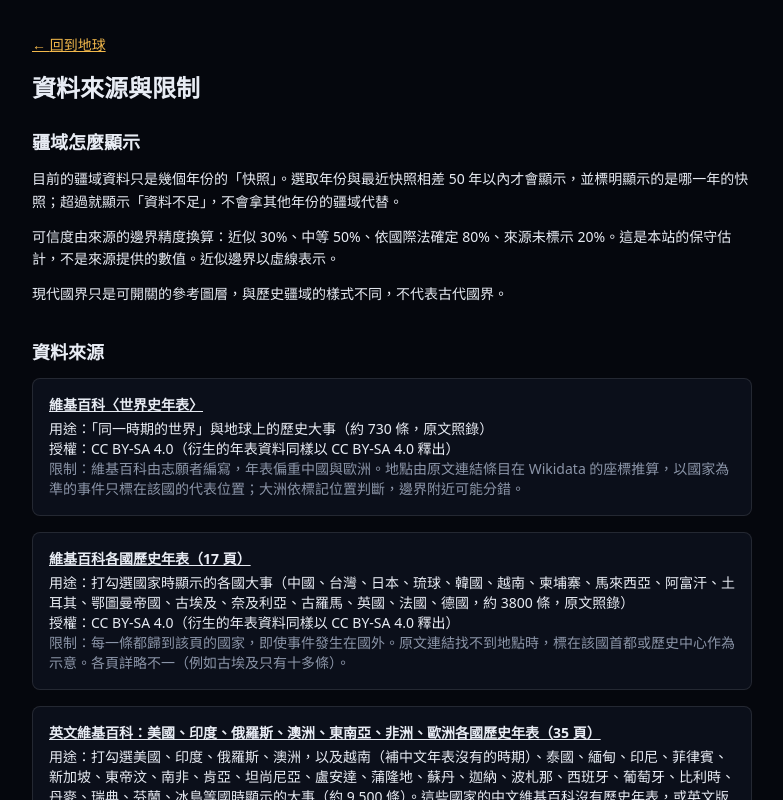
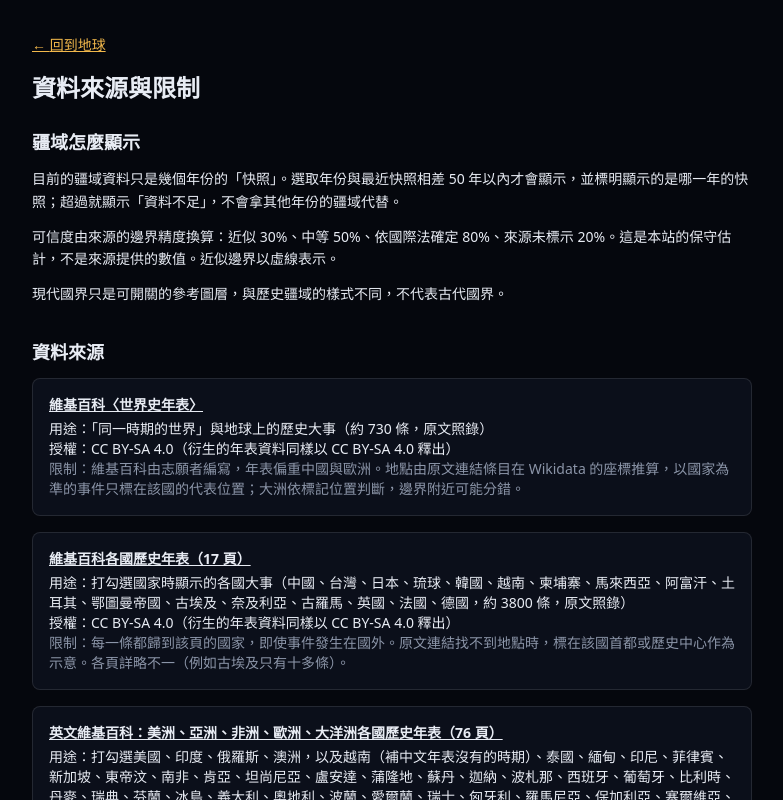
Before and after one commit to wendychi37/earth-time-machine, a Next.js app: page /about in a window 1280 px wide. Shown: the whole page, without its empty margins (248-1031 px from the left). Built offline with nearby package versions, Linux system fonts and the light colour scheme.

Commit message:
資料來源頁：更新英文年表的頁數與國家清單
Co-Authored-By: Claude Opus 5.5 <noreply@anthropic.com>
Claude-Session: https://claude.ai/code/session_01HYkET8mgFuJeTnwJ2xz7H6

```diff
--- a/src/app/about/page.tsx
+++ b/src/app/about/page.tsx
@@ -23,9 +23,9 @@ const SOURCES = [
       "每一條都歸到該頁的國家，即使事件發生在國外。原文連結找不到地點時，標在該國首都或歷史中心作為示意。各頁詳略不一（例如古埃及只有十多條）。",
   },
   {
-    name: "英文維基百科：美國、印度、俄羅斯、澳洲、東南亞、非洲、歐洲各國歷史年表（35 頁）",
+    name: "英文維基百科：美洲、亞洲、非洲、歐洲、大洋洲各國歷史年表（76 頁）",
     url: "https://en.wikipedia.org/wiki/Timeline_of_Russian_history",
-    use: "打勾選美國、印度、俄羅斯、澳洲，以及越南（補中文年表沒有的時期）、泰國、緬甸、印尼、菲律賓、新加坡、東帝汶、南非、肯亞、坦尚尼亞、盧安達、蒲隆地、蘇丹、迦納、波札那、西班牙、葡萄牙、比利時、丹麥、瑞典、芬蘭、冰島等國時顯示的大事（約 9,500 條）。這些國家的中文維基百科沒有歷史年表，或英文版比中文版完整，所以改用英文版。荷蘭、挪威在中英文維基百科都沒有年表",
+    use: "打勾選美國、印度、俄羅斯、澳洲，以及越南（補中文年表沒有的時期）、泰國、緬甸、印尼、菲律賓、新加坡、東帝汶、南非、肯亞、坦尚尼亞、盧安達、蒲隆地、蘇丹、迦納、波札那、西班牙、葡萄牙、比利時、丹麥、瑞典、芬蘭、冰島、義大利、奧地利、波蘭、愛爾蘭、瑞士、匈牙利、羅馬尼亞、保加利亞、塞爾維亞、克羅埃西亞、拉脫維亞、愛沙尼亞、阿爾巴尼亞、斯洛維尼亞、馬爾他、賽普勒斯、韓國（補充）、蒙古、尼泊爾、巴基斯坦、孟加拉、斯里蘭卡、伊朗、敘利亞、黎巴嫩、以色列、喬治亞、亞美尼亞、不丹、加拿大、墨西哥、古巴、海地、哥倫比亞、秘魯、智利、阿根廷、巴西、紐西蘭、斐濟、東加等國時顯示的大事（約 15,000 條）。這些國家的中文維基百科沒有歷史年表，或英文版比中文版完整，所以改用英文版。荷蘭、挪威在中英文維基百科都沒有年表",
     license: "CC BY-SA 4.0（翻譯後的年表資料同樣以 CC BY-SA 4.0 釋出）",
     limits:
       "中文是 AI 翻譯，可能有譯名或語意不夠精確的地方；每條都附英文原文可對照。英文年表多半以美國、英國的觀點撰寫。地點推算方式同上。",
```
Also changed, not shown: data/LICENSES.md.
